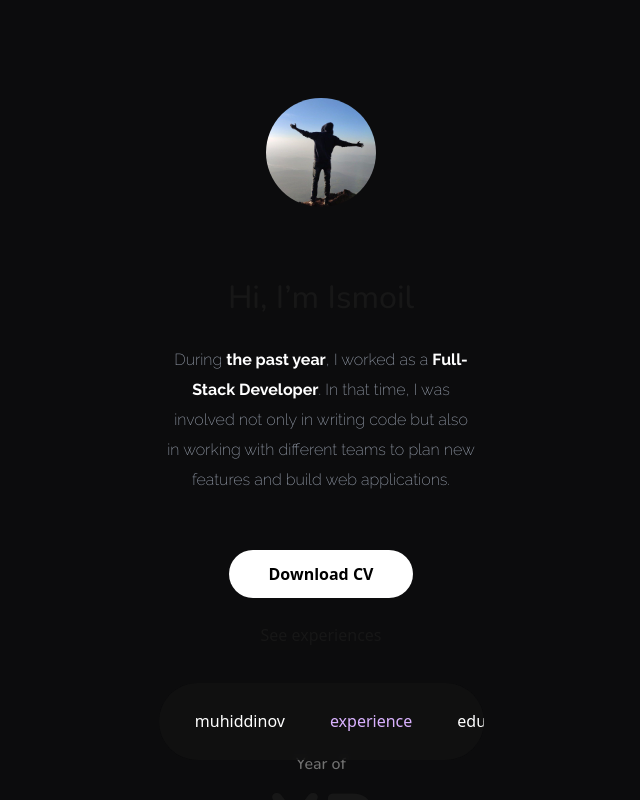
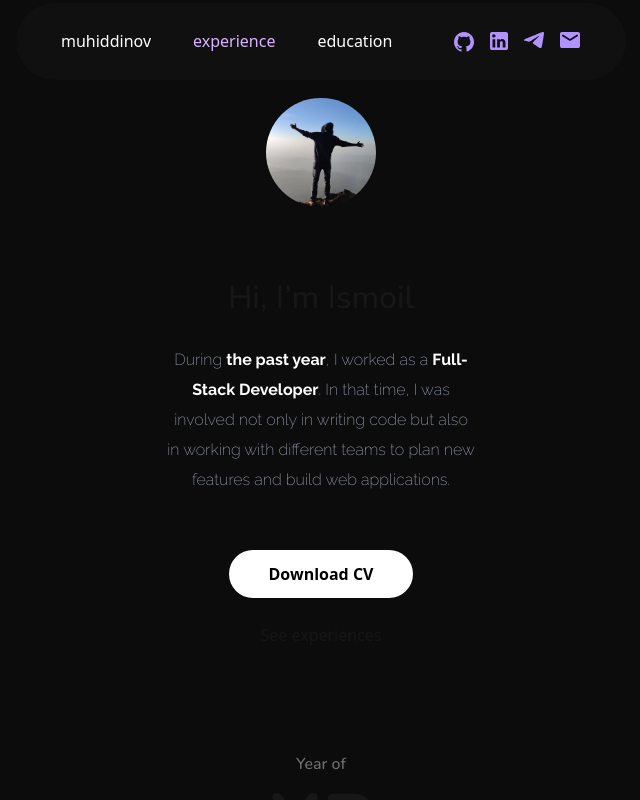
Before and after one commit to muhiddinovismoil/portfolio_site, a Next.js app: page / in a window 1280 px wide. Shown: the top 800 px of the page, without its empty margins (319-959 px from the left). Built offline with nearby package versions, Linux system fonts and the light colour scheme.

Commit message:
header responsive successfully finished

```diff
--- a/public/components/index.ts
+++ b/public/components/index.ts
@@ -1,3 +1,4 @@
 export * from "./github";
 export * from "./linkedin";
 export * from "./mail";
+export * from "./telegram";
--- /dev/null
+++ b/public/components/telegram.tsx
@@ -0,0 +1,28 @@
+import * as React from "react";
+
+function Telegram(props: React.SVGProps<SVGSVGElement>) {
+    return (
+        <svg width={20} height={16} fill="none" {...props}>
+            <path
+                fillRule="evenodd"
+                clipRule="evenodd"
+                d="M1.375 6.888c5.369-2.258 8.949-3.747 10.74-4.466C17.229.37 18.292.012 18.985 0c.152-.002.493.034.713.207a.74.74 0 01.262.481c.025.139.055.454.031.7-.277 2.811-1.476 9.633-2.086 12.781-.259 1.333-.767 1.78-1.259 1.823-1.07.095-1.882-.682-2.917-1.338-1.621-1.025-2.537-1.664-4.11-2.665-1.818-1.156-.64-1.792.396-2.831.272-.272 4.984-4.41 5.075-4.785.011-.047.022-.222-.086-.314-.107-.092-.266-.06-.381-.036-.163.036-2.752 1.688-7.768 4.957-.735.487-1.4.724-1.997.712-.658-.014-1.923-.359-2.863-.654C.842 8.676-.075 8.485.005 7.87c.041-.32.498-.647 1.37-.982z"
+                fill="url(#prefix__paint0_linear_2775_23)"
+            />
+            <defs>
+                <linearGradient
+                    id="prefix__paint0_linear_2775_23"
+                    x1={19.669}
+                    y1={0.107}
+                    x2={9.182}
+                    y2={11.924}
+                    gradientUnits="userSpaceOnUse"
+                >
+                    <stop offset={1} stopColor="#B292FF" />
+                </linearGradient>
+            </defs>
+        </svg>
+    );
+}
+
+export const MemoTelegram = React.memo(Telegram);
--- a/src/components/footer/footer.tsx
+++ b/src/components/footer/footer.tsx
@@ -27,7 +27,7 @@ export function Footer() {
                                     <LinkedIn />
                                 </Link>
                                 <Link
-                                    href={"mailto:muhiddinovismoil2@gmail.com"}
+                                    href={"mailto:mukhiddinovvismoil@gmail.com"}
                                     target="_blank"
                                 >
                                     <Mail />
--- a/src/components/header/header.tsx
+++ b/src/components/header/header.tsx
@@ -1,13 +1,14 @@
+import * as components from "@public/components";
 import Link from "next/link";
 
 export function Header() {
     return (
-        <header className="fixed bottom-[40px] w-full flex justify-center z-50">
-            <div className="rounded-[100px] max-w-[325px] w-full bg-[#131313]/70 backdrop-blur-xs  overflow-hidden">
-                <div className="flex justify-center overflow-x-auto whitespace-nowrap gap-[45px] pt-[26px] pb-[27px] scrollbar-none">
+        <header className="fixed bottom-[40px] w-full flex justify-center z-50 xl:bottom-[90%]">
+            <div className="rounded-[100px] max-w-[325px] w-full bg-[#131313]/70 backdrop-blur-xs  overflow-hidden xl:max-w-[610px]">
+                <div className="flex justify-center overflow-x-auto whitespace-nowrap gap-[45px] pt-[26px] pb-[27px] scrollbar-none xl:overflow-x-hidden xl:justify-start xl:gap-[42px]">
                     <Link
                         href={"/"}
-                        className="pl-[115px] shrink-0 text-white font-light"
+                        className="pl-[115px] shrink-0 text-white font-light xl:pl-[45px]"
                     >
                         muhiddinov
                     </Link>
@@ -19,10 +20,46 @@ export function Header() {
                     </Link>
                     <Link
                         href={"/education"}
-                        className="shrink-0 text-white font-light pr-[30px]"
+                        className="shrink-0 text-white font-light pr-[30px] xl:pr-0"
                     >
                         education
                     </Link>
+                    <ul className="hidden xl:flex gap-[16px] max-w-[184px] pt-[3px] pl-[20px]">
+                        <li>
+                            <Link
+                                href={"https://github.com/muhiddinovismoil"}
+                                target="_blank"
+                            >
+                                <components.Github />
+                            </Link>
+                        </li>
+                        <li>
+                            <Link
+                                href={
+                                    "https://www.linkedin.com/in/ismoil-mukhiddinov-748564340"
+                                }
+                                target="_blank"
+                            >
+                                <components.LinkedIn />
+                            </Link>
+                        </li>
+                        <li>
+                            <Link
+                                href={"https://t.me/codingwithismoil"}
+                                target="_blank"
+                            >
+                                <components.MemoTelegram />
+                            </Link>
+                        </li>
+                        <li>
+                            <Link
+                                href={"mailto:mukhiddinovvismoil@gmail.com"}
+                                target="_blank"
+                            >
+                                <components.Mail />
+                            </Link>
+                        </li>
+                    </ul>
                 </div>
             </div>
         </header>
```
